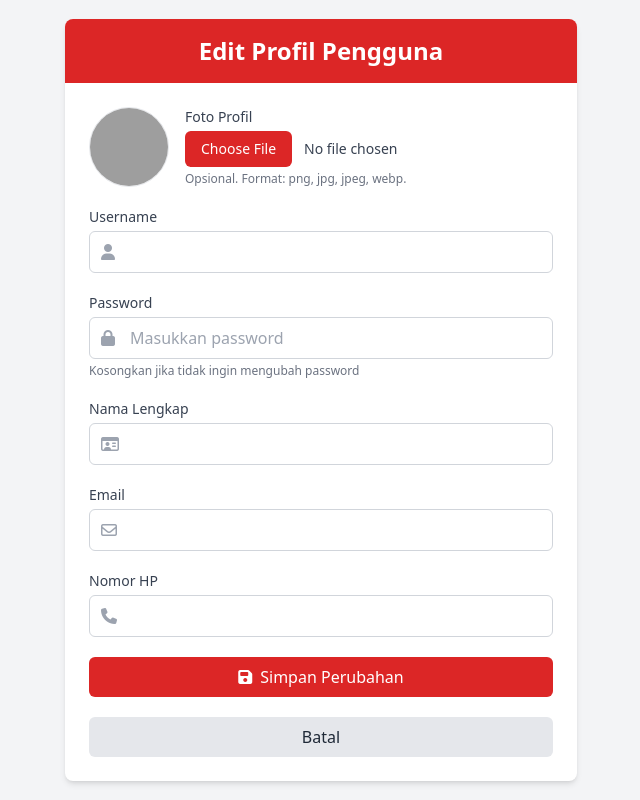
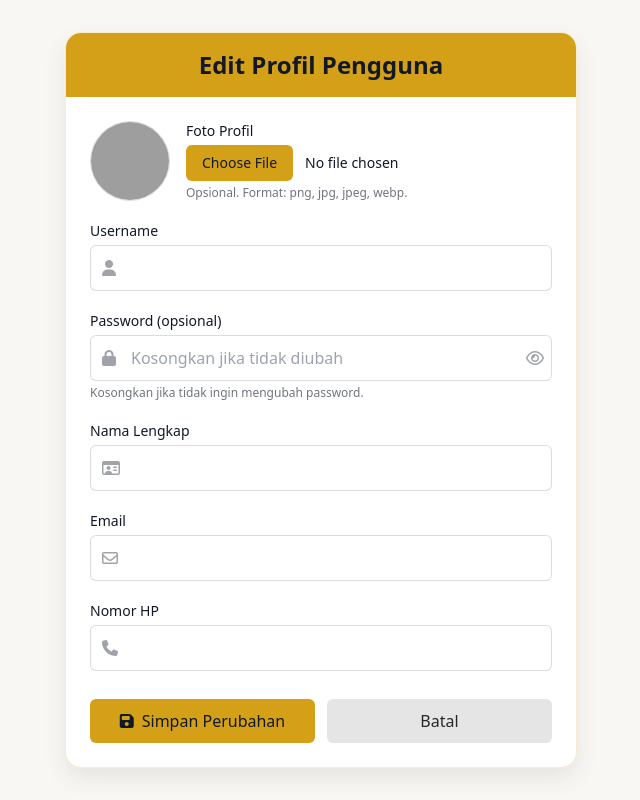
Before and after one commit to ARVLogam/my-flask-app, a Flask app: template templates/editProfile.html in a window 1280 px wide. Shown: the whole page, without its empty margins (319-959 px from the left). Run offline with Flask 3, Linux system fonts and the light colour scheme; the template is opened without the code that fills it, so the values that code supplies are empty; some libraries are stand-ins or nearby versions; grey boxes are pictures that could not be loaded.

Commit message:
Update editProfile.html

```diff
--- a/templates/editProfile.html
+++ b/templates/editProfile.html
@@ -5,83 +5,108 @@
   <meta charset="UTF-8" />
   <meta name="viewport" content="width=device-width, initial-scale=1.0"/>
   <title>Edit Profil Pengguna</title>
+
   <script src="https://cdn.tailwindcss.com"></script>
+  <!-- Palet warna brand -->
+  <script>
+    tailwind.config = {
+      theme: {
+        extend: {
+          colors: {
+            brand:     '#d4a017',  // emas
+            brandDark: '#8b5e00',  // coklat tua
+            brandLite: '#f6d27a',  // emas muda
+            ink:       '#111827',
+            paper:     '#F8F7F4'
+          },
+          boxShadow: { soft: '0 10px 25px rgba(0,0,0,.08)' }
+        }
+      }
+    }
+  </script>
   <link href="https://cdnjs.cloudflare.com/ajax/libs/font-awesome/6.5.0/css/all.min.css" rel="stylesheet"/>
 </head>
-<body class="bg-gray-100 min-h-screen flex items-center justify-center p-4">
+
+<body class="bg-paper min-h-screen flex items-center justify-center p-4">
   {% include 'flashProtection.html' %}
 
-  <div class="w-full max-w-lg bg-white rounded-lg shadow-md overflow-hidden">
+  <div class="w-full max-w-lg bg-white rounded-2xl shadow-soft overflow-hidden border border-brand/20">
     <!-- Header -->
-    <div class="bg-red-600 py-4 px-6">
-      <h1 class="text-2xl font-bold text-white text-center">Edit Profil Pengguna</h1>
+    <div class="bg-brand py-4 px-6">
+      <h1 class="text-2xl font-bold text-ink text-center">Edit Profil Pengguna</h1>
     </div>
 
     <!-- IMPORTANT: enctype untuk upload -->
-    <form method="POST" enctype="multipart/form-data" class="p-6 space-y-5">
+    <form method="POST" action="{{ url_for('editProfile') }}" enctype="multipart/form-data" class="p-6 space-y-5">
+
       <!-- Avatar -->
       <div class="flex items-start gap-4">
+        {% set _avatar = avatar_url or url_for('static', filename='img/avatars/guest.png') %}
         <img
           id="avatarPreview"
-          src="{{ avatar_url or url_for('static', filename='img/avatars/guest.png') }}"
+          src="{{ _avatar }}"
           alt="Avatar"
-          class="h-20 w-20 rounded-full object-cover border"
+          class="h-20 w-20 rounded-full object-cover border border-ink/15"
           onerror="this.onerror=null;this.src='{{ url_for('static', filename='img/avatars/guest.png') }}';"
         />
         <div class="flex-1">
-          <label for="avatarInput" class="block text-sm font-medium text-gray-700 mb-1">Foto Profil</label>
+          <label for="avatarInput" class="block text-sm font-medium text-ink mb-1">Foto Profil</label>
           <input
             type="file"
             name="avatar"
             id="avatarInput"
             accept=".png,.jpg,.jpeg,.webp,image/*"
-            class="block w-full text-sm text-gray-700 file:mr-3 file:py-2 file:px-4 file:rounded-md file:border-0 file:bg-red-600 file:text-white hover:file:bg-red-700 cursor-pointer"
+            class="block w-full text-sm text-ink file:mr-3 file:py-2 file:px-4 file:rounded-md file:border-0 file:bg-brand file:text-ink hover:file:bg-brandDark hover:file:text-white cursor-pointer"
           />
-          <p class="text-xs text-gray-500 mt-1">Opsional. Format: png, jpg, jpeg, webp.</p>
+          <p class="text-xs text-ink/60 mt-1">Opsional. Format: png, jpg, jpeg, webp.</p>
         </div>
       </div>
 
       <!-- Username -->
       <div>
-        <label for="username" class="block text-sm font-medium text-gray-700 mb-1">Username</label>
+        <label for="username" class="block text-sm font-medium text-ink mb-1">Username</label>
         <div class="relative">
-          <span class="absolute inset-y-0 left-0 pl-3 flex items-center text-gray-400">
+          <span class="absolute inset-y-0 left-0 pl-3 flex items-center text-ink/40">
             <i class="fa-solid fa-user"></i>
           </span>
           <input
             type="text" id="username" name="username"
-            class="w-full pl-10 p-2 border border-gray-300 rounded-md focus:outline-none focus:ring-2 focus:ring-red-500"
+            class="w-full pl-10 p-2.5 border border-ink/15 rounded-md focus:outline-none focus:ring-2 focus:ring-brand"
             value="{{ user.username }}"
             required
           />
         </div>
       </div>
 
-      <!-- Password -->
+      <!-- Password (opsional) -->
       <div>
-        <label for="password" class="block text-sm font-medium text-gray-700 mb-1">Password</label>
+        <label for="password" class="block text-sm font-medium text-ink mb-1">Password (opsional)</label>
         <div class="relative">
-          <span class="absolute inset-y-0 left-0 pl-3 flex items-center text-gray-400">
+          <span class="absolute inset-y-0 left-0 pl-3 flex items-center text-ink/40">
             <i class="fa-solid fa-lock"></i>
           </span>
           <input
-            type="password" id="password" name="password" placeholder="Masukkan password"
-            class="w-full pl-10 p-2 border border-gray-300 rounded-md focus:outline-none focus:ring-2 focus:ring-red-500"
+            type="password" id="password" name="password" placeholder="Kosongkan jika tidak diubah"
+            class="w-full pl-10 pr-10 p-2.5 border border-ink/15 rounded-md focus:outline-none focus:ring-2 focus:ring-brand"
           />
+          <button type="button" id="togglePassBtn"
+                  class="absolute right-2 top-1/2 -translate-y-1/2 text-ink/40 hover:text-ink/60">
+            <i class="fa-regular fa-eye" id="togglePassIcon"></i>
+          </button>
         </div>
-        <p class="text-xs text-gray-500 mt-1">Kosongkan jika tidak ingin mengubah password</p>
+        <p class="text-xs text-ink/60 mt-1">Kosongkan jika tidak ingin mengubah password.</p>
       </div>
 
       <!-- Nama -->
       <div>
-        <label for="nama" class="block text-sm font-medium text-gray-700 mb-1">Nama Lengkap</label>
+        <label for="nama" class="block text-sm font-medium text-ink mb-1">Nama Lengkap</label>
         <div class="relative">
-          <span class="absolute inset-y-0 left-0 pl-3 flex items-center text-gray-400">
+          <span class="absolute inset-y-0 left-0 pl-3 flex items-center text-ink/40">
             <i class="fa-regular fa-id-card"></i>
           </span>
           <input
             type="text" id="nama" name="nama"
-            class="w-full pl-10 p-2 border border-gray-300 rounded-md focus:outline-none focus:ring-2 focus:ring-red-500"
+            class="w-full pl-10 p-2.5 border border-ink/15 rounded-md focus:outline-none focus:ring-2 focus:ring-brand"
             value="{{ user.nama }}"
             required
           />
@@ -90,14 +115,14 @@
 
       <!-- Email -->
       <div>
-        <label for="email" class="block text-sm font-medium text-gray-700 mb-1">Email</label>
+        <label for="email" class="block text-sm font-medium text-ink mb-1">Email</label>
         <div class="relative">
-          <span class="absolute inset-y-0 left-0 pl-3 flex items-center text-gray-400">
+          <span class="absolute inset-y-0 left-0 pl-3 flex items-center text-ink/40">
             <i class="fa-regular fa-envelope"></i>
           </span>
           <input
             type="email" id="email" name="email"
-            class="w-full pl-10 p-2 border border-gray-300 rounded-md focus:outline-none focus:ring-2 focus:ring-red-500"
+            class="w-full pl-10 p-2.5 border border-ink/15 rounded-md focus:outline-none focus:ring-2 focus:ring-brand"
             value="{{ user.email }}"
             required
           />
@@ -106,14 +131,14 @@
 
       <!-- No HP -->
       <div>
-        <label for="nohp" class="block text-sm font-medium text-gray-700 mb-1">Nomor HP</label>
+        <label for="nohp" class="block text-sm font-medium text-ink mb-1">Nomor HP</label>
         <div class="relative">
-          <span class="absolute inset-y-0 left-0 pl-3 flex items-center text-gray-400">
+          <span class="absolute inset-y-0 left-0 pl-3 flex items-center text-ink/40">
             <i class="fa-solid fa-phone"></i>
           </span>
           <input
             type="text" id="nohp" name="nohp"
-            class="w-full pl-10 p-2 border border-gray-300 rounded-md focus:outline-none focus:ring-2 focus:ring-red-500"
+            class="w-full pl-10 p-2.5 border border-ink/15 rounded-md focus:outline-none focus:ring-2 focus:ring-brand"
             value="{{ user.nohp }}"
             required
           />
@@ -121,14 +146,16 @@
       </div>
 
       <!-- Actions -->
+      <div class="grid grid-cols-1 sm:grid-cols-2 gap-3 pt-2">
         <button type="submit"
-              class="w-full bg-red-600 text-white py-2 px-4 rounded-md hover:bg-red-700 transition flex items-center justify-center">
+                class="w-full bg-brand hover:bg-brandDark text-ink hover:text-white py-2.5 px-4 rounded-md transition flex items-center justify-center">
           <i class="fa-solid fa-floppy-disk mr-2"></i> Simpan Perubahan
         </button>
         <a href="{{ url_for('dashboard') }}"
-         class="block text-center w-full bg-gray-200 text-gray-800 py-2 px-4 rounded-md hover:bg-gray-300 transition">
+           class="w-full text-center bg-neutral-200 text-neutral-800 py-2.5 px-4 rounded-md hover:bg-neutral-300 transition">
           Batal
         </a>
+      </div>
     </form>
   </div>
 
@@ -143,6 +170,17 @@
       reader.onload = (ev) => { img.src = ev.target.result; };
       reader.readAsDataURL(file);
     });
+
+    // Toggle password
+    const passInput = document.getElementById('password');
+    const toggleBtn = document.getElementById('togglePassBtn');
+    const toggleIcon = document.getElementById('togglePassIcon');
+    toggleBtn?.addEventListener('click', () => {
+      const hidden = passInput.type === 'password';
+      passInput.type = hidden ? 'text' : 'password';
+      toggleIcon.classList.toggle('fa-eye');
+      toggleIcon.classList.toggle('fa-eye-slash');
+    });
   </script>
 </body>
 </html>
```
Lines whose indentation alone changed are shown as unchanged.
